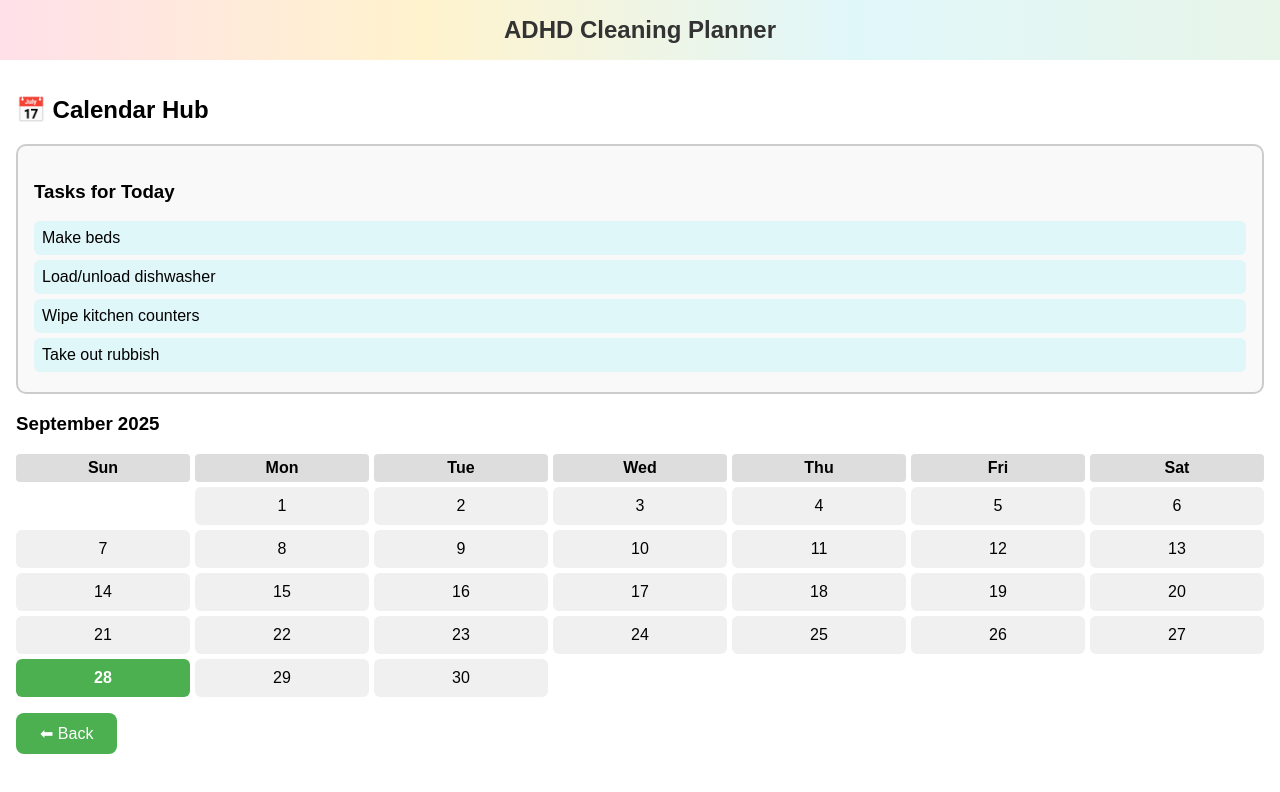
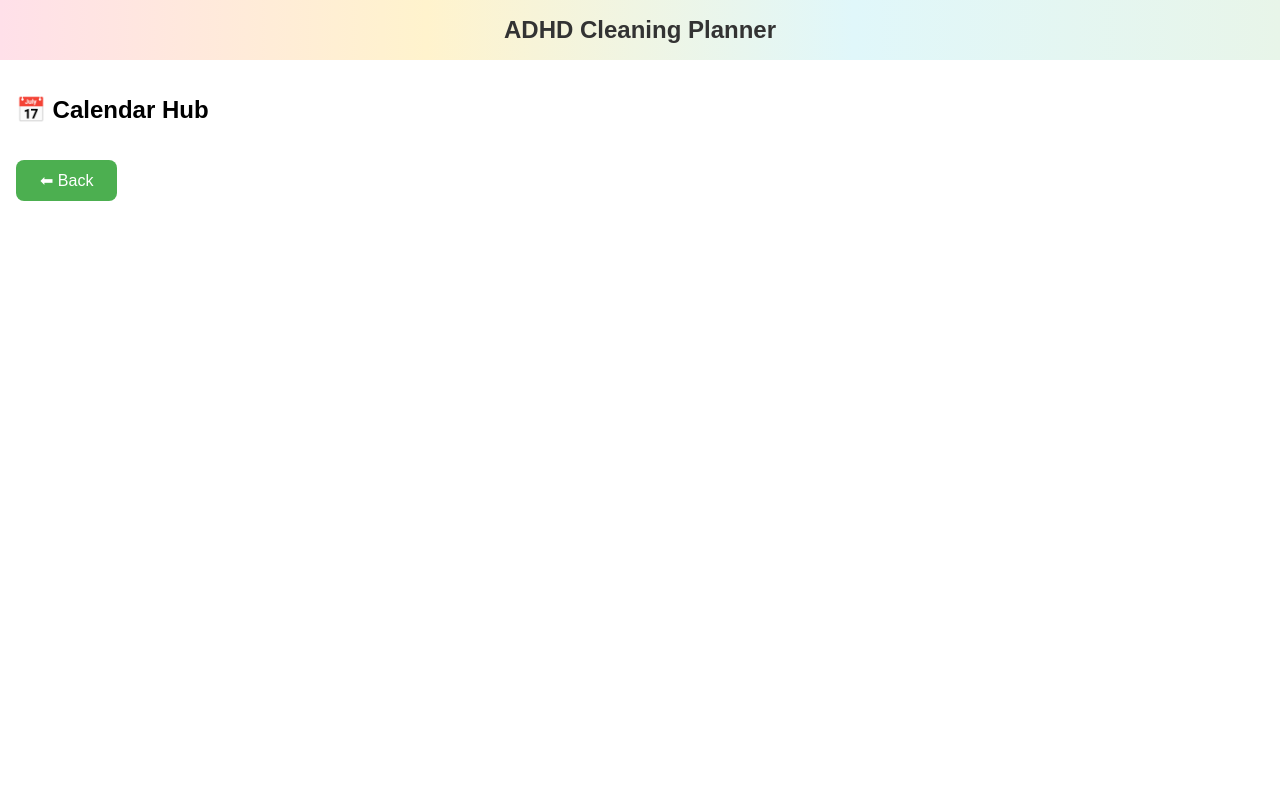
Before and after one commit to emma17morris-art/ADHD-CLEANING-PLANNER, a plain HTML site: page index.html in a window 1280 px wide. Both pictures are taken after a click on the element "📅 Calendar". Drawn offline with Linux system fonts and the light colour scheme.

Commit message:
Update index.html

```diff
--- a/index.html
+++ b/index.html
@@ -6,12 +6,9 @@
   <title>ADHD Cleaning Planner 🌈</title>
   <style>
     body, html {
-      margin: 0;
-      padding: 0;
-      height: 100%;
+      margin: 0; padding: 0; height: 100%;
       font-family: Arial, sans-serif;
     }
-
     header {
       background: linear-gradient(90deg, #ffe0e9, #fff3cd, #e0f7fa, #e8f5e9);
       color: #333;
@@ -20,53 +17,38 @@
       font-size: 1.5rem;
       font-weight: bold;
     }
-
-    /* Home = 4 tiles stacked */
     .grid {
       display: grid;
       grid-template-rows: 1fr 1fr 1fr 1fr;
       height: calc(100% - 60px);
     }
     .tile {
-      display: flex;
-      align-items: center;
-      justify-content: center;
-      font-size: 1.6rem;
-      font-weight: bold;
-      cursor: pointer;
-      color: #333;
+      display: flex; align-items: center; justify-content: center;
+      font-size: 1.6rem; font-weight: bold;
+      cursor: pointer; color: #333;
     }
     .calendar { background: #ffe0e9; }
     .planner { background: #fff3cd; }
     .customise { background: #e0f7fa; }
     .settings { background: #e8f5e9; }
-
-    /* Tabs */
-    .tab { display: none; height: calc(100% - 60px); padding: 1rem; }
+    .tab { display: none; height: calc(100% - 60px); padding: 1rem; overflow-y: auto; }
     .tab.active { display: block; }
-
     button.back {
-      margin-top: 1rem;
-      padding: 0.7rem 1.5rem;
-      font-size: 1rem;
-      border: none;
-      border-radius: 8px;
-      background: #4CAF50;
-      color: white;
-      cursor: pointer;
+      margin-top: 1rem; padding: 0.7rem 1.5rem;
+      font-size: 1rem; border: none; border-radius: 8px;
+      background: #4CAF50; color: white; cursor: pointer;
     }
-
-    /* Today’s Tasks */
-    .today-tasks {
+    /* Planner styles */
+    .day-plan {
+      margin: 1rem 0; padding: 1rem;
+      border-radius: 10px;
       background: #f9f9f9;
-      border: 2px solid #ccc;
-      border-radius: 10px;
-      padding: 1rem;
-      margin-bottom: 1rem;
+      border: 2px solid #ddd;
+      text-align: left;
     }
+    .day-plan h3 { margin-top: 0; }
     .task-item {
-      padding: 0.5rem;
-      margin: 0.3rem 0;
+      padding: 0.5rem; margin: 0.3rem 0;
       border-radius: 6px;
       background: #e0f7fa;
       cursor: pointer;
@@ -75,33 +57,6 @@
       background: #c8e6c9;
       text-decoration: line-through;
     }
-
-    /* Calendar */
-    .calendar-grid {
-      display: grid;
-      grid-template-columns: repeat(7, 1fr);
-      gap: 5px;
-    }
-    .day-name {
-      font-weight: bold;
-      background: #ddd;
-      padding: 5px;
-      border-radius: 4px;
-      text-align: center;
-    }
-    .day {
-      padding: 10px;
-      border-radius: 6px;
-      background: #f0f0f0;
-      text-align: center;
-      cursor: pointer;
-    }
-    .day.today {
-      background: #4CAF50;
-      color: white;
-      font-weight: bold;
-    }
-    .day.empty { background: transparent; cursor: default; }
   </style>
 </head>
 <body>
@@ -118,80 +73,48 @@
   </div>
 </div>
 
-<!-- Calendar Hub -->
-<div id="calendar" class="tab">
-  <h2>📅 Calendar Hub</h2>
-
-  <div class="today-tasks" id="todayTasks">
-    <h3>Tasks for Today</h3>
-    <div id="taskList"></div>
-  </div>
-
-  <h3 id="monthLabel"></h3>
-  <div class="calendar-grid" id="calendarGrid"></div>
-
+<!-- Preplanned Planner -->
+<div id="planner" class="tab">
+  <h2>📝 Preplanned Weekly Planner</h2>
+  <div id="plannerContent"></div>
   <button class="back" onclick="showTab('home')">⬅ Back</button>
 </div>
 
-<!-- Other Tabs -->
-<div id="planner" class="tab"><h2>📝 Preplanned Planner</h2><button class="back" onclick="showTab('home')">⬅ Back</button></div>
+<!-- Placeholder Tabs -->
+<div id="calendar" class="tab"><h2>📅 Calendar Hub</h2><button class="back" onclick="showTab('home')">⬅ Back</button></div>
 <div id="customise" class="tab"><h2>🎨 Customise Tasks</h2><button class="back" onclick="showTab('home')">⬅ Back</button></div>
 <div id="settings" class="tab"><h2>⚙️ Settings</h2><button class="back" onclick="showTab('home')">⬅ Back</button></div>
 
 <script>
-  // Tab switching
   function showTab(tabName) {
     document.querySelectorAll('.tab').forEach(tab => tab.classList.remove('active'));
     document.getElementById(tabName).classList.add('active');
   }
 
-  // Example tasks for today
-  const todayTasks = ["Make beds","Load/unload dishwasher","Wipe kitchen counters","Take out rubbish"];
-  const taskListDiv = document.getElementById('taskList');
-  todayTasks.forEach(task => {
-    const div = document.createElement('div');
-    div.className = 'task-item';
-    div.innerText = task;
-    div.onclick = () => div.classList.toggle('done');
-    taskListDiv.appendChild(div);
-  });
+  // Preplanned weekly tasks (ADHD-friendly: spread evenly, not overwhelming)
+  const weeklyPlan = {
+    "Monday": ["Change bed sheets", "Quick tidy lounge", "Laundry: wash & fold"],
+    "Tuesday": ["Deep clean fridge", "Vacuum downstairs", "Empty bins"],
+    "Wednesday": ["Wipe kitchen counters", "Clean microwave", "Dust shelves"],
+    "Thursday": ["Clean bathroom", "Wash towels & bath mats", "Declutter drawer"],
+    "Friday": ["Vacuum upstairs", "Mop floors", "Meal plan & grocery shop"],
+    "Saturday": ["Garden: mow/trim", "Wash car", "Organise kids’ clothes"],
+    "Sunday": ["Spring clean one room", "Check smoke alarm batteries", "Restock supplies"]
+  };
 
-  // Calendar rendering
-  const calendarGrid = document.getElementById('calendarGrid');
-  const monthLabel = document.getElementById('monthLabel');
-  const today = new Date();
-  const year = today.getFullYear();
-  const month = today.getMonth();
-
-  const monthNames = ["January","February","March","April","May","June","July","August","September","October","November","December"];
-  monthLabel.innerText = `${monthNames[month]} ${year}`;
-
-  const firstDay = new Date(year, month, 1).getDay(); // 0=Sunday
-  const daysInMonth = new Date(year, month + 1, 0).getDate();
-
-  // Day names
-  ["Sun","Mon","Tue","Wed","Thu","Fri","Sat"].forEach(name => {
-    const div = document.createElement('div');
-    div.className = 'day-name';
-    div.innerText = name;
-    calendarGrid.appendChild(div);
-  });
-
-  // Empty slots before month starts
-  for (let i = 0; i < firstDay; i++) {
-    const div = document.createElement('div');
-    div.className = 'day empty';
-    calendarGrid.appendChild(div);
-  }
-
-  // Actual days
-  for (let d = 1; d <= daysInMonth; d++) {
+  const plannerContent = document.getElementById('plannerContent');
+  for (let day in weeklyPlan) {
     const dayDiv = document.createElement('div');
-    dayDiv.className = 'day';
-    if (d === today.getDate()) { dayDiv.classList.add('today'); }
-    dayDiv.innerText = d;
-    dayDiv.onclick = () => alert("Tasks for " + d + "/" + (month+1) + "/" + year);
-    calendarGrid.appendChild(dayDiv);
+    dayDiv.className = 'day-plan';
+    dayDiv.innerHTML = `<h3>${day}</h3>`;
+    weeklyPlan[day].forEach(task => {
+      const div = document.createElement('div');
+      div.className = 'task-item';
+      div.innerText = task;
+      div.onclick = () => div.classList.toggle('done');
+      dayDiv.appendChild(div);
+    });
+    plannerContent.appendChild(dayDiv);
   }
 </script>
 
```
